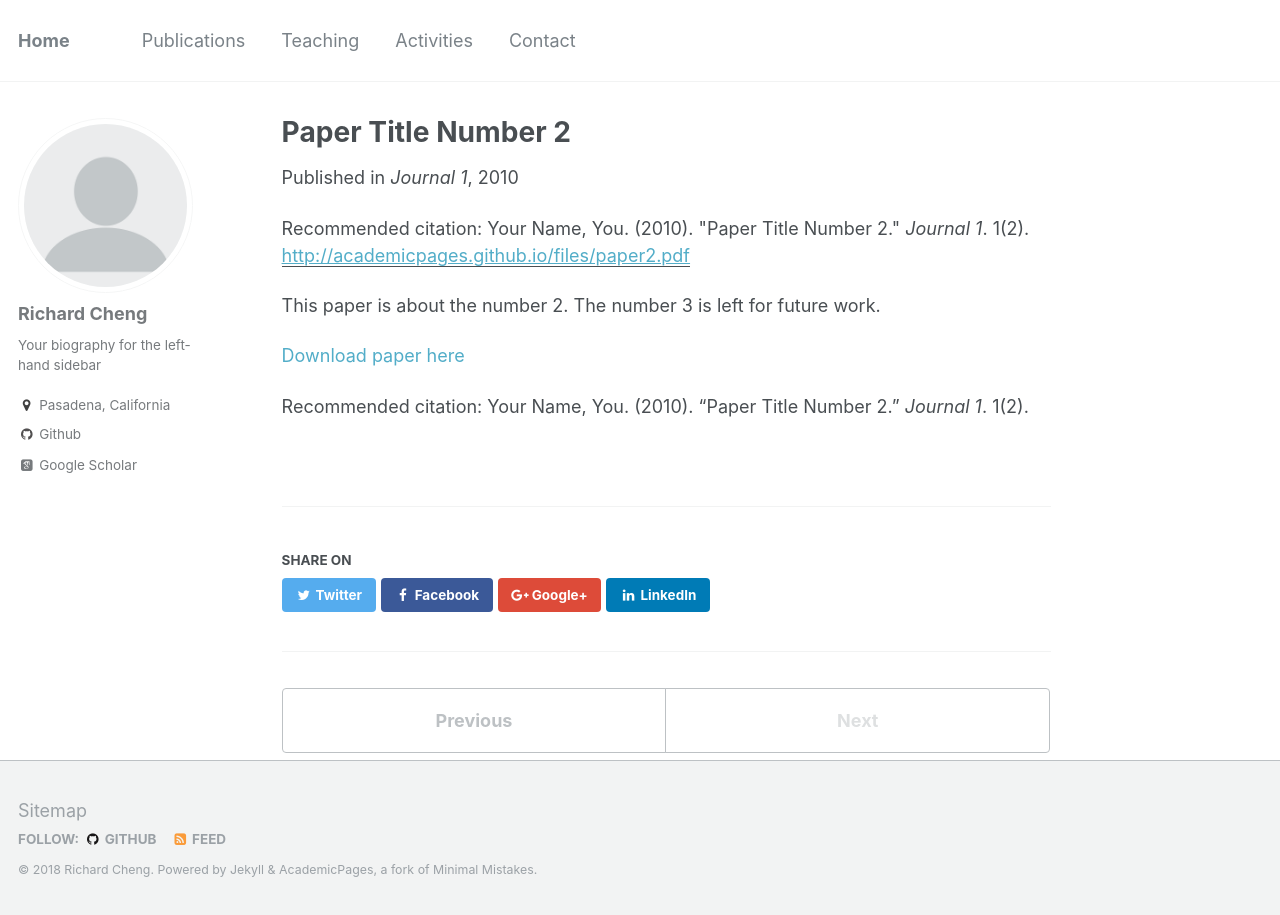
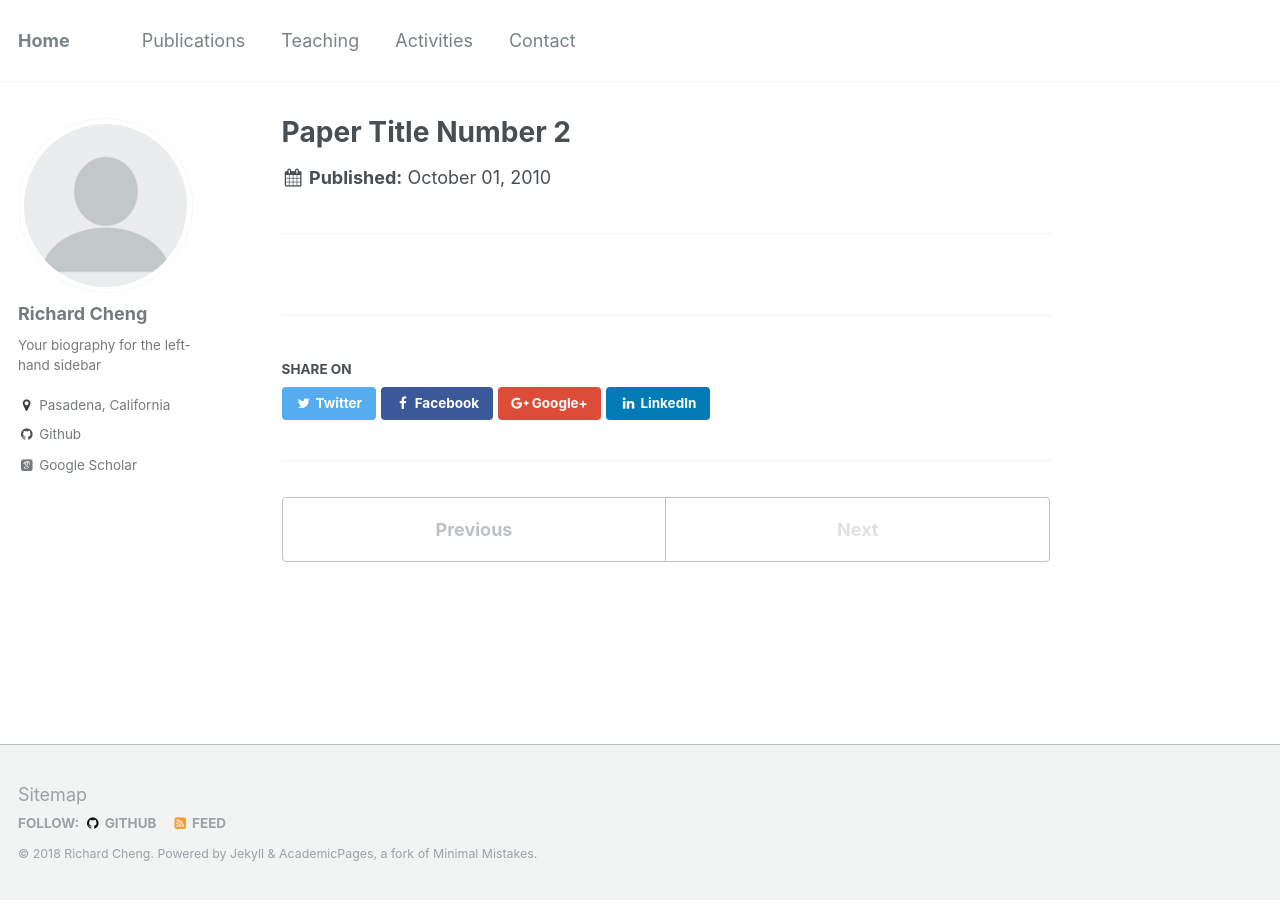
Before and after one commit to rcheng805/rcheng805.github.io, a Jekyll site: the page built from _contact/2010-10-01-paper-title-number-2.md, in a window 1280 px wide. Built offline with Jekyll 4.4.1, drawn with Linux system fonts in a browser that asks for light colours; some web fonts are replaced.

Commit message:
Update 2010-10-01-paper-title-number-2.md

```diff
--- a/_contact/2010-10-01-paper-title-number-2.md
+++ b/_contact/2010-10-01-paper-title-number-2.md
@@ -1,15 +1 @@
 ---
-title: "Paper Title Number 2"
-collection: publications
-permalink: /publication/2010-10-01-paper-title-number-2
-excerpt: 'This paper is about the number 2. The number 3 is left for future work.'
-date: 2010-10-01
-venue: 'Journal 1'
-paperurl: 'http://academicpages.github.io/files/paper2.pdf'
-citation: 'Your Name, You. (2010). &quot;Paper Title Number 2.&quot; <i>Journal 1</i>. 1(2).'
----
-This paper is about the number 2. The number 3 is left for future work.
-
-[Download paper here](http://academicpages.github.io/files/paper2.pdf)
-
-Recommended citation: Your Name, You. (2010). "Paper Title Number 2." <i>Journal 1</i>. 1(2).
```
